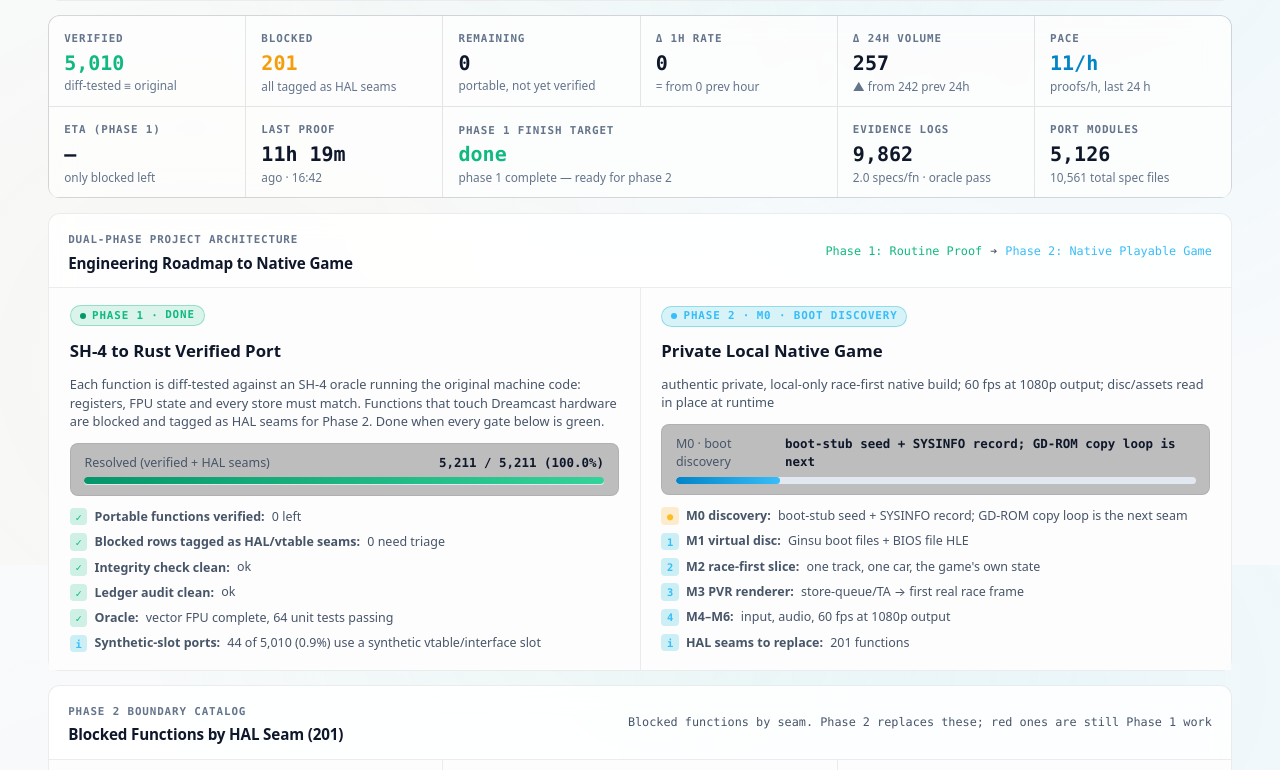
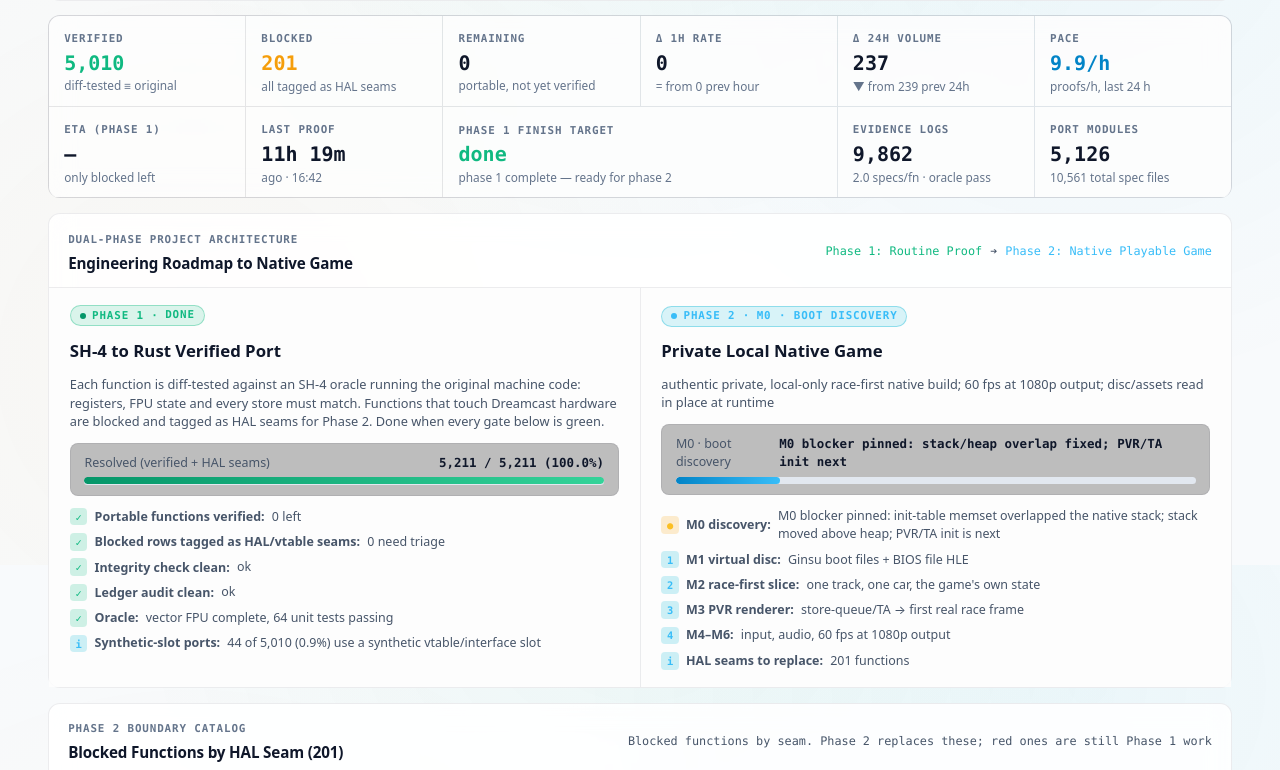
Before and after one commit to CarrisHarter/lemans-progress, a plain HTML site: page index.html in a window 1280 px wide. Shown: the part 235-1005 px from the top of the page. Drawn offline with Linux system fonts and the light colour scheme; no server answers.

Commit message:
snapshot 2026-11-24T04:02:01Z

```diff
--- a/index.html
+++ b/index.html
@@ -701,12 +701,12 @@
         <div class="phase-metric">
           <div class="pm-head">
             <span>M0 · boot discovery</span>
-            <b class="m" id="p2-m0">boot-stub seed + SYSINFO</b>
+            <b class="m" id="p2-m0">blocker pinned</b>
           </div>
           <div class="mini-bar"><div class="mini-seg p2" id="p2-bar" style="width: 20%;"></div></div>
         </div>
         <ul class="phase-features">
-          <li><span class="chk active">●</span> <b>M0 discovery:</b> <span>boot-stub seed + SYSINFO record; GD-ROM copy loop is the next seam</span></li>
+          <li><span class="chk active">●</span> <b>M0 discovery:</b> <span>M0 blocker pinned: init-table memset overlapped the native stack; stack moved above heap; PVR/TA init is next</span></li>
           <li><span class="chk ready">1</span> <b>M1 virtual disc:</b> <span>Ginsu boot files + BIOS file HLE</span></li>
           <li><span class="chk ready">2</span> <b>M2 race-first slice:</b> <span>one track, one car, the game's own state</span></li>
           <li><span class="chk ready">3</span> <b>M3 PVR renderer:</b> <span>store-queue/TA → first real race frame</span></li>
@@ -1272,7 +1272,7 @@ function render(d, prev) {
   $("p1-rem").textContent = fmt(d.remaining);
   $("p1-state").textContent = done ? "DONE" : "IN PROGRESS";
   $("p2-state").textContent = d.phase2_started ? "M0 · BOOT DISCOVERY" : done ? "READY TO START" : "STARTS AFTER PHASE 1";
-  $("p2-m0").textContent = d.phase2_m0 || "boot-stub seed + SYSINFO";
+  $("p2-m0").textContent = d.phase2_m0 || "blocker pinned";
   if (d.phase2_goal) $("p2-goal").textContent = d.phase2_goal;
   $("p2-seams").textContent = fmt(seams);
   const gate = (id, ok, txt) => {
--- a/progress.json
+++ b/progress.json
@@ -1,5 +1,5 @@
 {
-  "updated": "2026-11-24T01:04:31+00:00",
+  "updated": "2026-11-24T04:01:40+00:00",
   "total": 5211,
   "verified": 5010,
   "blocked": 201,
@@ -35,31 +35,28 @@
   "phase1_done": true,
   "phase2_started": true,
   "phase2_milestone": "M0",
-  "phase2_m0": "boot-stub seed + SYSINFO record; GD-ROM copy loop is next",
+  "phase2_m0": "M0 blocker pinned: stack/heap overlap fixed; PVR/TA init next",
   "phase2_goal": "authentic private, local-only race-first native build; 60 fps at 1080p output; disc/assets read in place at runtime",
-  "phase2_finding": "seeding the boot-info slot passes the first fault and SYSINFO returns a USA region; the relocated GD-ROM copy loop still waits",
+  "phase2_finding": "the init-table constructor cleared a heap range that overlapped the native stack and zeroed main's return address; the stack now sits above the heap",
   "last_hour": 0,
   "prev_hour": 0,
-  "last_day": 257,
-  "prev_day": 242,
-  "pace_per_day": 257.0,
+  "last_day": 237,
+  "prev_day": 239,
+  "pace_per_day": 237.0,
   "rate_window_h": 24,
   "eta_days": 0.0,
   "eta_range": [
     0.0,
     0.0
   ],
-  "current_task": "idle \u2014 257 proven in last 24h",
+  "current_task": "idle \u2014 237 proven in last 24h",
   "schedule": {
     "finish": "2026-11-23T16:42:25+00:00"
   },
   "latest": "2026-11-23T16:42:25+00:00",
   "hourly": [
-    0,
-    0,
-    20,
-    48,
-    34,
+    38,
+    44,
     53,
     51,
     7,
@@ -69,8 +66,11 @@
     0,
     0,
     15,
-    19,
-    10,
+    13,
+    16,
+    0,
+    0,
+    0,
     0,
     0,
     0,
@@ -144,31 +144,31 @@
   ],
   "history": {
     "start": "2026-11-11T18:27:28+09:00",
-    "step_s": 23255.8,
+    "step_s": 23482.0,
     "verified": [
       2,
       1262,
-      1265,
-      1528,
+      1267,
+      1542,
       1820,
       1911,
-      2022,
-      2124,
+      2027,
+      2135,
       2152,
       2169,
-      2229,
-      2379,
+      2249,
+      2406,
       2662,
       2918,
-      3254,
-      3544,
-      3566,
+      3370,
+      3558,
       3569,
-      3627,
-      3665,
-      3798,
-      3876,
-      4024,
+      3571,
+      3638,
+      3682,
+      3799,
+      3899,
+      4042,
       4042,
       4088,
       4116,
@@ -179,18 +179,18 @@
       4167,
       4167,
       4167,
-      4186,
+      4199,
       4232,
-      4261,
-      4302,
-      4315,
-      4356,
+      4280,
+      4312,
+      4331,
+      4369,
       4511,
-      4532,
-      4604,
+      4563,
+      4678,
       4753,
       4753,
-      4830,
+      4966,
       4966,
       5010,
       5010
```
